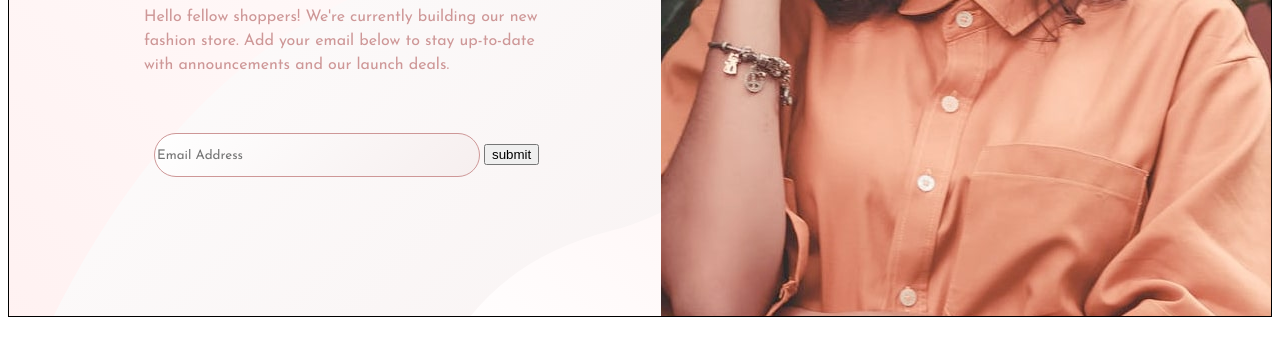
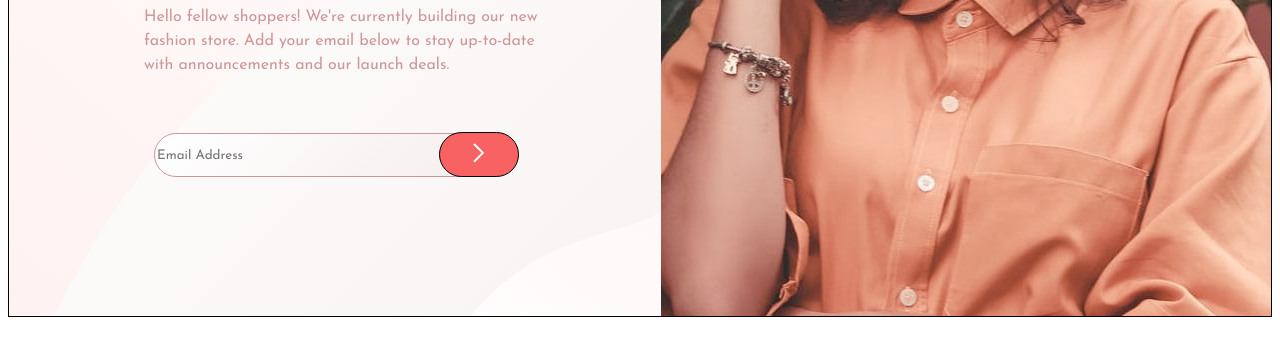
Before and after one commit to rachelharu/base-apparel-landing-page, a plain HTML site: page index.html in a window 1280 px wide. Shown: the part 418-774 px from the top of the page. Drawn offline with Linux system fonts and the light colour scheme.

Commit message:
added submit button and styled it with css

```diff
--- a/index.html
+++ b/index.html
@@ -35,8 +35,9 @@
 
       <form class="contact-form">
         <input class="email-section" type="text" placeholder="Email Address" name="email" id="email" />
-        <input type="submit" value="submit" />
       </form>
+      <button class="submit-button"  type="submit"  form="email"/>
+      <img src="images/icon-arrow.svg" />
 
     </div>
     <div class="model-section">
--- a/styles.css
+++ b/styles.css
@@ -47,18 +47,28 @@ body {
   width: 400px
 }
 
-
-
-.email-section{
+.email-section {
   border-radius: 25px;
   width: 320px;
   height: 40px;
   outline: none;
   border: 1px solid;
   border-color: hsl(0, 36%, 70%);
-  background: linear-gradient(135deg, hsl(0, 60%, 100%), hsl(0, 30%, 95%) );
+  background: linear-gradient(135deg, hsl(0, 60%, 100%), hsl(0, 30%, 95%));
   font-family: 'Josefin Sans', sans-serif;
-  color: red;
+  z-index: 1;
+}
+
+.submit-button {
+  left: 430px;
+  bottom: 45px;
+  background-color: hsl(0, 93%, 68%);
+  border: 1px solid;
+  width: 80px;
+  height: 45px;
+  border-radius: 35px;
+  position: relative;
+  z-index: 2;
 }
 
 .wrapper {
@@ -74,8 +84,8 @@ body {
   width: 1400px;
   height: 700px;
   overflow: hidden;
-  background: linear-gradient(135deg, hsl(0, 80%, 86%), hsl(0, 74%, 74%) );
-  background: linear-gradient(135deg, hsl(0, 0%, 100%), hsl(0, 30%, 95%) );
+  background: linear-gradient(135deg, hsl(0, 80%, 86%), hsl(0, 74%, 74%));
+  background: linear-gradient(135deg, hsl(0, 0%, 100%), hsl(0, 30%, 95%));
 }
 
 .text-section {
```
